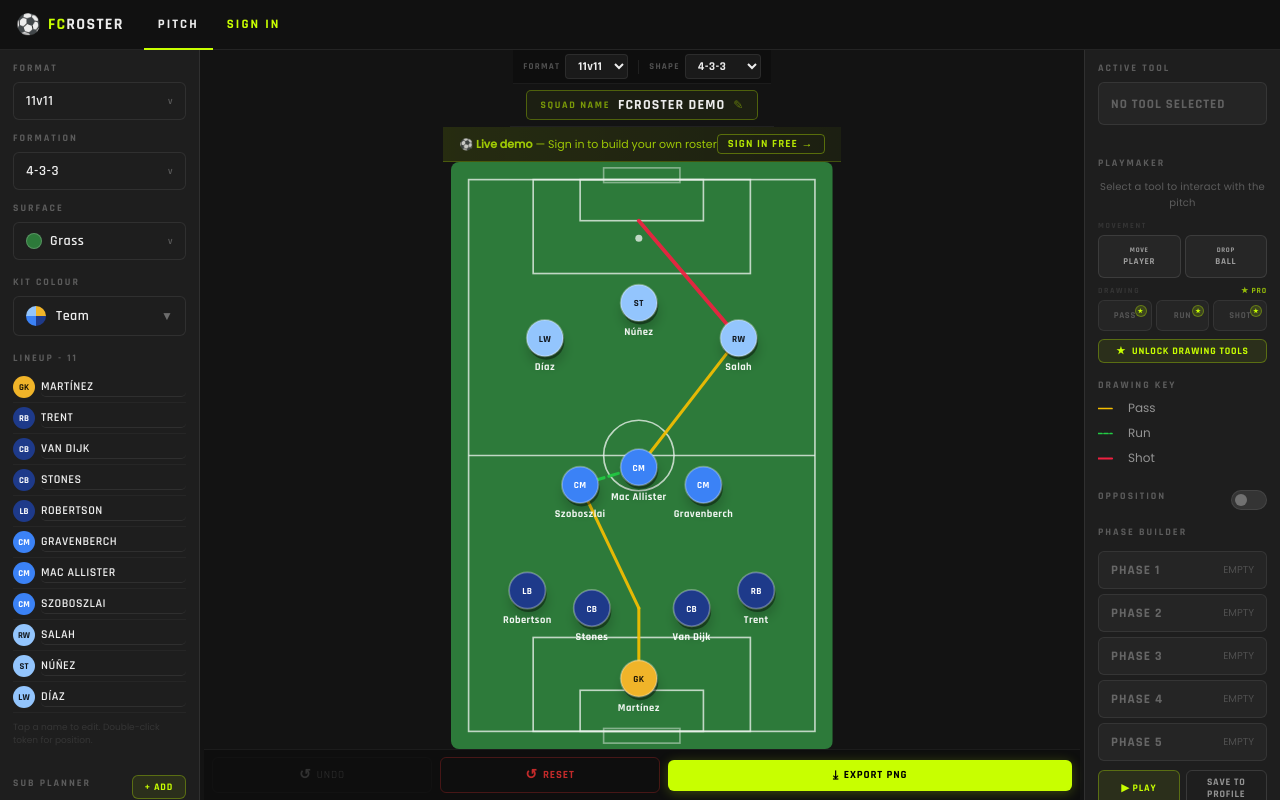
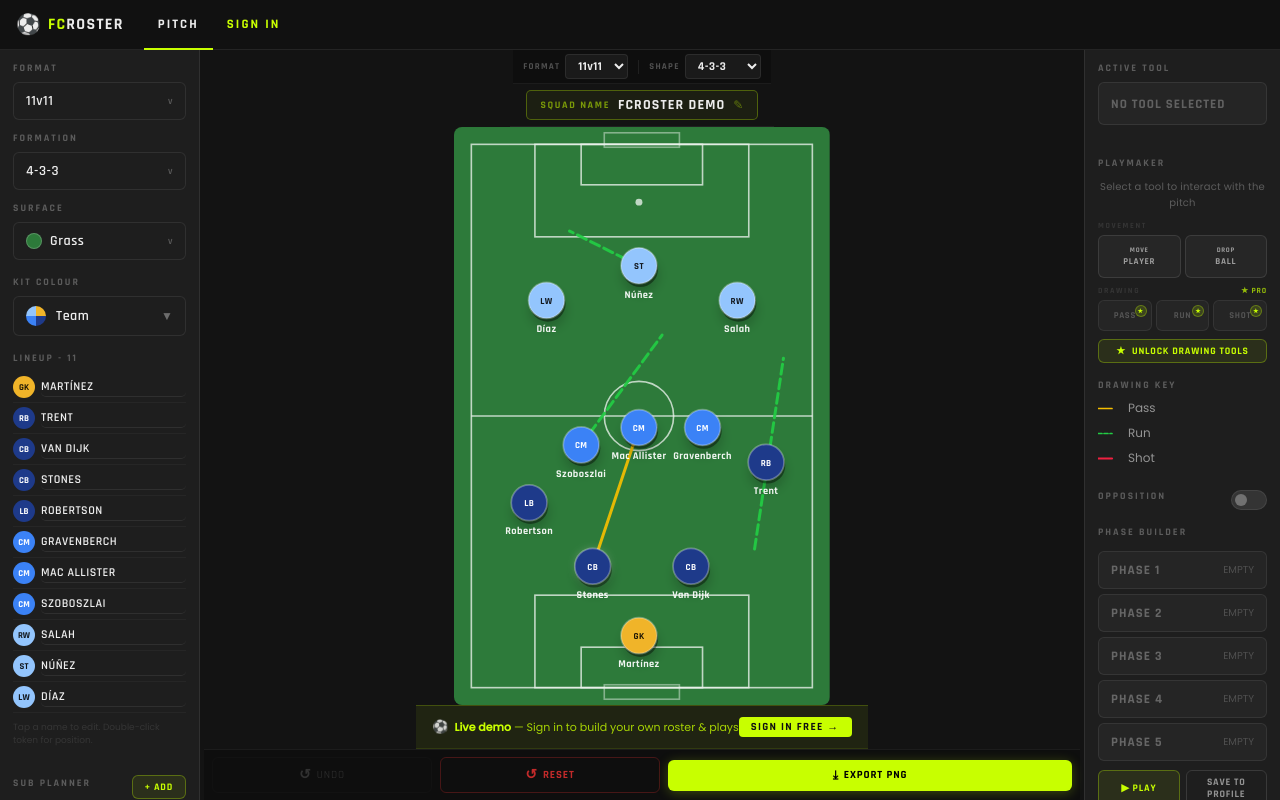
Before and after one commit to kenobiii/FCRoster.com, a React (Vite) app: page / in a window 1280 px wide. Built offline with nearby package versions, Linux system fonts and the light colour scheme.

Commit message:
feat: animated demo loop with ball, off-ball runs and goal flash

```diff
--- a/src/FCRosterApp.jsx
+++ b/src/FCRosterApp.jsx
@@ -39,25 +39,81 @@ function unitCol(n){ if(n==="GK")return UC.GK; if(["CB","RB","LB","RWB","LWB"].i
 function txtOnFill(f){ return ["#F0B429","#93C5FD","#DEDEDE","#C4920A","#E8C200","#D4B87A","#C4A265","#C8860A","#D4920C"].includes(f)?"rgba(0,0,0,0.88)":"#fff"; }
 
 var DEMO_PLAYERS = [
-  {id:1,  n:"GK", x:32, y:88, name:"Martínez",   jersey:1,  foot:"Right", skill:"Pro",      avail:true, age:28, notes:""},
-  {id:2,  n:"RB", x:52, y:73, name:"Trent",      jersey:2,  foot:"Right", skill:"Pro",      avail:true, age:25, notes:""},
-  {id:3,  n:"CB", x:41, y:76, name:"Van Dijk",   jersey:4,  foot:"Left",  skill:"Pro",      avail:true, age:32, notes:""},
-  {id:4,  n:"CB", x:24, y:76, name:"Stones",     jersey:5,  foot:"Right", skill:"Pro",      avail:true, age:29, notes:""},
-  {id:5,  n:"LB", x:13, y:73, name:"Robertson",  jersey:3,  foot:"Left",  skill:"Pro",      avail:true, age:29, notes:""},
-  {id:6,  n:"CM", x:43, y:55, name:"Gravenberch",jersey:38, foot:"Right", skill:"Pro",      avail:true, age:22, notes:""},
-  {id:7,  n:"CM", x:32, y:52, name:"Mac Allister",jersey:10,foot:"Right", skill:"Pro",      avail:true, age:25, notes:""},
-  {id:8,  n:"CM", x:22, y:55, name:"Szoboszlai", jersey:8,  foot:"Right", skill:"Pro",      avail:true, age:23, notes:""},
-  {id:9,  n:"RW", x:49, y:30, name:"Salah",      jersey:11, foot:"Left",  skill:"Semi-Pro", avail:true, age:31, notes:""},
-  {id:10, n:"ST", x:32, y:24, name:"Núñez",      jersey:9,  foot:"Right", skill:"Pro",      avail:true, age:24, notes:""},
-  {id:11, n:"LW", x:16, y:30, name:"Díaz",       jersey:7,  foot:"Right", skill:"Pro",      avail:true, age:27, notes:""},
+  {id:1,  n:"GK", x:32, y:88, name:"Martínez",    jersey:1,  foot:"Right", skill:"Pro",      avail:true, age:28, notes:""},
+  {id:2,  n:"RB", x:52, y:73, name:"Trent",       jersey:2,  foot:"Right", skill:"Pro",      avail:true, age:25, notes:""},
+  {id:3,  n:"CB", x:41, y:76, name:"Van Dijk",    jersey:4,  foot:"Left",  skill:"Pro",      avail:true, age:32, notes:""},
+  {id:4,  n:"CB", x:24, y:76, name:"Stones",      jersey:5,  foot:"Right", skill:"Pro",      avail:true, age:29, notes:""},
+  {id:5,  n:"LB", x:13, y:73, name:"Robertson",   jersey:3,  foot:"Left",  skill:"Pro",      avail:true, age:29, notes:""},
+  {id:6,  n:"CM", x:43, y:55, name:"Gravenberch", jersey:38, foot:"Right", skill:"Pro",      avail:true, age:22, notes:""},
+  {id:7,  n:"CM", x:32, y:52, name:"Mac Allister",jersey:10, foot:"Right", skill:"Pro",      avail:true, age:25, notes:""},
+  {id:8,  n:"CM", x:22, y:55, name:"Szoboszlai",  jersey:8,  foot:"Right", skill:"Pro",      avail:true, age:23, notes:""},
+  {id:9,  n:"RW", x:49, y:30, name:"Salah",       jersey:11, foot:"Left",  skill:"Semi-Pro", avail:true, age:31, notes:""},
+  {id:10, n:"ST", x:32, y:24, name:"Núñez",       jersey:9,  foot:"Right", skill:"Pro",      avail:true, age:24, notes:""},
+  {id:11, n:"LW", x:16, y:30, name:"Díaz",        jersey:7,  foot:"Right", skill:"Pro",      avail:true, age:27, notes:""},
 ];
-var DEMO_LINES = [
-  {tool:"pass", pts:[{x:32,y:88},{x:32,y:76}]},
-  {tool:"pass", pts:[{x:32,y:76},{x:22,y:55}]},
-  {tool:"run",  pts:[{x:22,y:55},{x:32,y:52}]},
-  {tool:"pass", pts:[{x:32,y:52},{x:49,y:30}]},
-  {tool:"shot", pts:[{x:49,y:30},{x:32,y:10}]},
+
+// 4-phase Liverpool-style build-up: GK → CB → CM → Salah → GOAL
+// Each phase: { ball, lines, players (positions for that moment) }
+var DEMO_PHASES = [
+  {
+    // Phase 1: GK distributes to Van Dijk. Trent begins overlap run.
+    ball: {x:32, y:88},
+    lines: [
+      {tool:"pass", pts:[{x:32,y:88},{x:24,y:76}]},   // GK → Van Dijk
+      {tool:"run",  pts:[{x:52,y:73},{x:55,y:50}]},   // Trent overlaps
+    ],
+    players: [
+      {id:1,x:32,y:88},{id:2,x:52,y:73},{id:3,x:41,y:76},{id:4,x:24,y:76},
+      {id:5,x:13,y:73},{id:6,x:43,y:55},{id:7,x:32,y:52},{id:8,x:22,y:55},
+      {id:9,x:49,y:30},{id:10,x:32,y:24},{id:11,x:16,y:30},
+    ],
+  },
+  {
+    // Phase 2: Van Dijk plays to Mac Allister. Szoboszlai 3rd man. Núñez drags CB.
+    ball: {x:24, y:76},
+    lines: [
+      {tool:"pass", pts:[{x:24,y:76},{x:32,y:52}]},   // Van Dijk → Mac Allister
+      {tool:"run",  pts:[{x:22,y:55},{x:36,y:36}]},   // Szoboszlai 3rd man run
+      {tool:"run",  pts:[{x:32,y:24},{x:20,y:18}]},   // Núñez drags CB wide
+      {tool:"run",  pts:[{x:52,y:73},{x:57,y:40}]},   // Trent continues overlap
+    ],
+    players: [
+      {id:1,x:32,y:88},{id:2,x:54,y:58},{id:3,x:41,y:76},{id:4,x:24,y:76},
+      {id:5,x:13,y:65},{id:6,x:43,y:52},{id:7,x:32,y:52},{id:8,x:22,y:55},
+      {id:9,x:49,y:30},{id:10,x:32,y:24},{id:11,x:16,y:30},
+    ],
+  },
+  {
+    // Phase 3: Mac Allister releases Salah. Three bodies converge on box.
+    ball: {x:32, y:52},
+    lines: [
+      {tool:"pass", pts:[{x:32,y:52},{x:49,y:30}]},   // Mac Allister → Salah
+      {tool:"run",  pts:[{x:20,y:18},{x:26,y:11}]},   // Núñez near post
+      {tool:"run",  pts:[{x:16,y:30},{x:18,y:13}]},   // Díaz far post
+      {tool:"run",  pts:[{x:36,y:36},{x:36,y:18}]},   // Szoboszlai late arrival
+    ],
+    players: [
+      {id:1,x:32,y:88},{id:2,x:57,y:38},{id:3,x:38,y:68},{id:4,x:22,y:70},
+      {id:5,x:13,y:62},{id:6,x:43,y:48},{id:7,x:32,y:52},{id:8,x:26,y:42},
+      {id:9,x:49,y:30},{id:10,x:22,y:18},{id:11,x:16,y:28},
+    ],
+  },
+  {
+    // Phase 4: Salah cuts inside, SHOOTS. Goal!
+    ball: {x:49, y:30},
+    lines: [
+      {tool:"shot", pts:[{x:49,y:30},{x:36,y:6}]},    // Salah shoots — top corner
+      {tool:"run",  pts:[{x:22,y:18},{x:28,y:10}]},   // Núñez near post arriving
+      {tool:"run",  pts:[{x:18,y:13},{x:22,y:8}]},    // Díaz second ball
+    ],
+    players: [
+      {id:1,x:32,y:88},{id:2,x:57,y:32},{id:3,x:38,y:65},{id:4,x:22,y:66},
+      {id:5,x:13,y:60},{id:6,x:43,y:44},{id:7,x:34,y:46},{id:8,x:30,y:30},
+      {id:9,x:44,y:24},{id:10,x:24,y:14},{id:11,x:19,y:11},
+    ],
+  },
 ];
+var DEMO_LINES = DEMO_PHASES[0].lines;
 
 var PALETTES = [
   {id:"unit",    name:"Team",    primary:null,       secondary:null},
@@ -107,6 +163,7 @@ var CSS = [
   "input:focus,select:focus,textarea:focus{border-color:rgba(200,255,0,0.4);}",
   "label{font-size:9px;font-weight:700;letter-spacing:0.2em;text-transform:uppercase;color:rgba(255,255,255,0.24);margin-bottom:5px;display:block;font-family:'Rajdhani',sans-serif;}",
   "@keyframes demoPulse { 0%,100%{opacity:0.85} 50%{opacity:1} }",
+  "@keyframes goalGlow { 0%{opacity:0} 20%{opacity:1} 80%{opacity:0.8} 100%{opacity:0} }",
   "@keyframes fadeUp{from{opacity:0;transform:translateY(6px)}to{opacity:1;transform:translateY(0)}}",
   ".fu{animation:fadeUp .24s ease both}",
   ".ps{flex:1;display:grid;grid-template-columns:200px 1fr 196px;overflow:hidden;min-height:0;}",
@@ -358,6 +415,9 @@ export default function FCRoster() {
   var [savedFormations, setSavedFormations] = useState([]);
   var [savedId,   setSavedId]   = useState(null);
   var [demoMode,  setDemoMode]  = useState(true);
+  var [demoPhase, setDemoPhase] = useState(0);
+  var [goalFlash, setGoalFlash] = useState(false);
+  var demoRef     = useRef(null);
 
   // Real Supabase auth listener -- event-aware to prevent OAuth loop
   useEffect(function() {
@@ -375,10 +435,13 @@ export default function FCRoster() {
         setSavedId(null);
         // Restore demo state when signed out
         setPlayers(DEMO_PLAYERS.map(function(p){return Object.assign({},p);}));
-        setLines(DEMO_LINES);
+        setLines(DEMO_PHASES[0].lines);
+        setBallPos(DEMO_PHASES[0].ball);
         setTitle("FCRoster Demo");
         setFormation("4-3-3");
         setGameFmt("11v11");
+        setDemoPhase(0);
+        setGoalFlash(false);
         setDemoMode(true);
       }
     });
@@ -387,11 +450,45 @@ export default function FCRoster() {
   // Load demo state on first mount for anonymous users
   useEffect(function() {
     setPlayers(DEMO_PLAYERS.map(function(p){return Object.assign({},p);}));
-    setLines(DEMO_LINES);
+    setLines(DEMO_PHASES[0].lines);
+    setBallPos(DEMO_PHASES[0].ball);
     setTitle("FCRoster Demo");
     setFormation("4-3-3");
     setGameFmt("11v11");
   }, []);
+
+  // Auto-animate demo loop
+  useEffect(function() {
+    if (!demoMode) { if (demoRef.current) { clearInterval(demoRef.current); demoRef.current = null; } return; }
+    // Start after 1.5s delay
+    var startTimeout = setTimeout(function() {
+      var phase = 0;
+      function advance() {
+        phase = (phase + 1) % DEMO_PHASES.length;
+        var ph = DEMO_PHASES[phase];
+        // Update players positions for this phase
+        setPlayers(function(prev) {
+          return prev.map(function(p) {
+            var match = ph.players.find(function(dp){return dp.id===p.id;});
+            return match ? Object.assign({},p,{x:match.x,y:match.y}) : p;
+          });
+        });
+        setLines(ph.lines);
+        setBallPos(ph.ball);
+        setDemoPhase(phase);
+        // Goal flash on phase 4 (index 3)
+        if (phase === 3) {
+          setTimeout(function(){setGoalFlash(true);},800);
+          setTimeout(function(){setGoalFlash(false);},2000);
+        }
+      }
+      demoRef.current = setInterval(advance, 2800);
+    }, 1500);
+    return function() {
+      clearTimeout(startTimeout);
+      if (demoRef.current) { clearInterval(demoRef.current); demoRef.current = null; }
+    };
+  }, [demoMode]);
 
   var [dragId,    setDragId]    = useState(null);
   var [editP,     setEditP]     = useState(null);
@@ -1072,7 +1169,18 @@ export default function FCRoster() {
           <path key={i} d={pts2d(ln.pts)} stroke={TC[ln.tool]} strokeWidth={ln.tool==="shot"?"0.65":"0.52"} fill="none" strokeLinecap="round" strokeLinejoin="round" opacity="0.92" strokeDasharray={ln.tool==="run"?"1.7,0.85":"none"}/>
         );})}
         {curLine && <path d={pts2d(curLine.pts)} stroke={TC[curLine.tool]} strokeWidth="0.52" fill="none" strokeLinecap="round" opacity="0.55" strokeDasharray={curLine.tool==="run"?"1.7,0.85":"none"}/>}
-        {ballPos && <text x={ballPos.x} y={ballPos.y+1.5} textAnchor="middle" fontSize="3" style={{userSelect:"none",pointerEvents:"none"}}>&#x26BD;</text>}
+        {ballPos && (
+          <g style={{pointerEvents:"none"}}>
+            <circle cx={ballPos.x} cy={ballPos.y} r="2.2" fill="white" opacity="0.9" style={{filter:"drop-shadow(0 0 1px rgba(255,255,255,0.8))"}}/>
+            <text x={ballPos.x} y={ballPos.y+1} textAnchor="middle" dominantBaseline="middle" fontSize="2.4" style={{userSelect:"none",pointerEvents:"none",transition:"cx 0.8s ease,cy 0.8s ease"}}>&#x26BD;</text>
+          </g>
+        )}
+        {goalFlash && (
+          <g style={{pointerEvents:"none"}}>
+            <rect x="22" y="1" width="21" height="8" fill="#C8FF00" opacity="0.35" rx="1" style={{animation:"goalGlow 1.2s ease-out forwards"}}/>
+            <text x="32.5" y="6" textAnchor="middle" dominantBaseline="middle" fontSize="3.5" fontWeight="bold" fill="#C8FF00" fontFamily="Rajdhani,sans-serif" style={{animation:"goalGlow 1.2s ease-out forwards",letterSpacing:"0.1em"}}>GOAL!</text>
+          </g>
+        )}
 
         {showOpp && oppList.map(function(p){return(
           <g key={"o"+p.id} transform={"translate("+p.x+","+p.y+")"} style={{pointerEvents:"none"}}>
@@ -1465,24 +1573,25 @@ export default function FCRoster() {
                     </button>
                   )}
                 </div>
+                <div className="pw">{PitchSVG()}</div>
                 {demoMode && !user && (
                   <div onClick={function(){setShowAuth(true);}} style={{
-                    background:"linear-gradient(90deg,rgba(200,255,0,0.12),rgba(200,255,0,0.06))",
-                    borderBottom:"1px solid rgba(200,255,0,0.25)",
-                    padding:"7px 16px",
+                    background:"rgba(200,255,0,0.07)",
+                    borderTop:"1px solid rgba(200,255,0,0.2)",
+                    borderBottom:"1px solid rgba(200,255,0,0.1)",
+                    padding:"8px 16px",
                     display:"flex",alignItems:"center",justifyContent:"space-between",
-                    cursor:"pointer",flexShrink:0,
-                    animation:"demoPulse 3s ease-in-out infinite"
+                    cursor:"pointer",flexShrink:0,minHeight:44,
                   }}>
-                    <span style={{fontSize:11,fontFamily:"'Poppins',sans-serif",color:"rgba(200,255,0,0.85)"}}>
-                      ⚽ <strong>Live demo</strong> — Sign in to build your own roster
+                    <span style={{fontSize:11,fontFamily:"'Poppins',sans-serif",color:"rgba(200,255,0,0.8)",display:"flex",alignItems:"center",gap:6}}>
+                      <span style={{fontSize:13}}>⚽</span>
+                      <span><strong style={{color:"#C8FF00"}}>Live demo</strong> — Sign in to build your own roster &amp; plays</span>
                     </span>
-                    <span style={{fontSize:11,fontWeight:700,fontFamily:"'Rajdhani',sans-serif",letterSpacing:"0.1em",color:"#C8FF00",border:"1px solid rgba(200,255,0,0.4)",padding:"2px 10px",borderRadius:4}}>
+                    <span style={{fontSize:11,fontWeight:700,fontFamily:"'Rajdhani',sans-serif",letterSpacing:"0.12em",color:"#111",background:"#C8FF00",padding:"3px 12px",borderRadius:4,flexShrink:0,whiteSpace:"nowrap"}}>
                       SIGN IN FREE →
                     </span>
                   </div>
                 )}
-                <div className="pw">{PitchSVG()}</div>
                 <div className="d-bar">{ActionBar({compact:false})}</div>
               </div>
               <div className="rp">{RightPanel()}</div>
```
